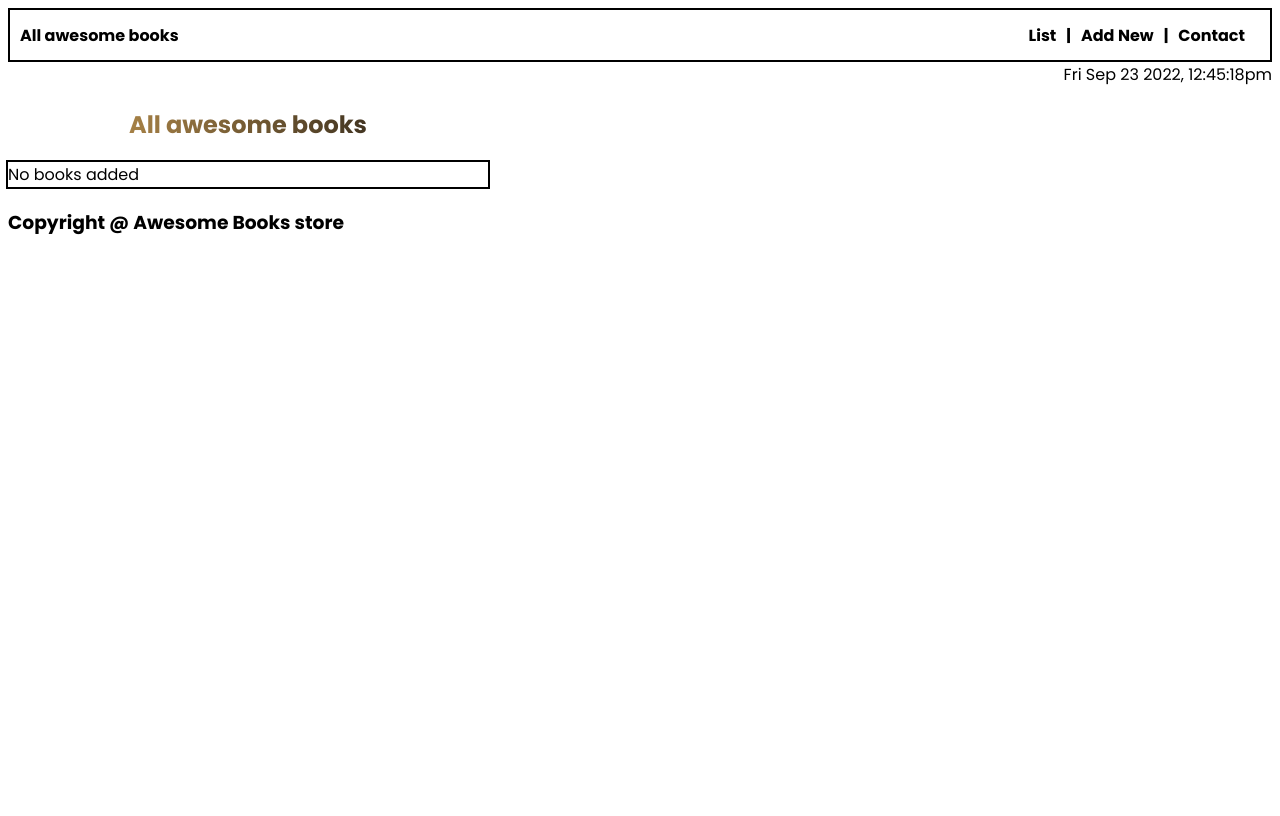
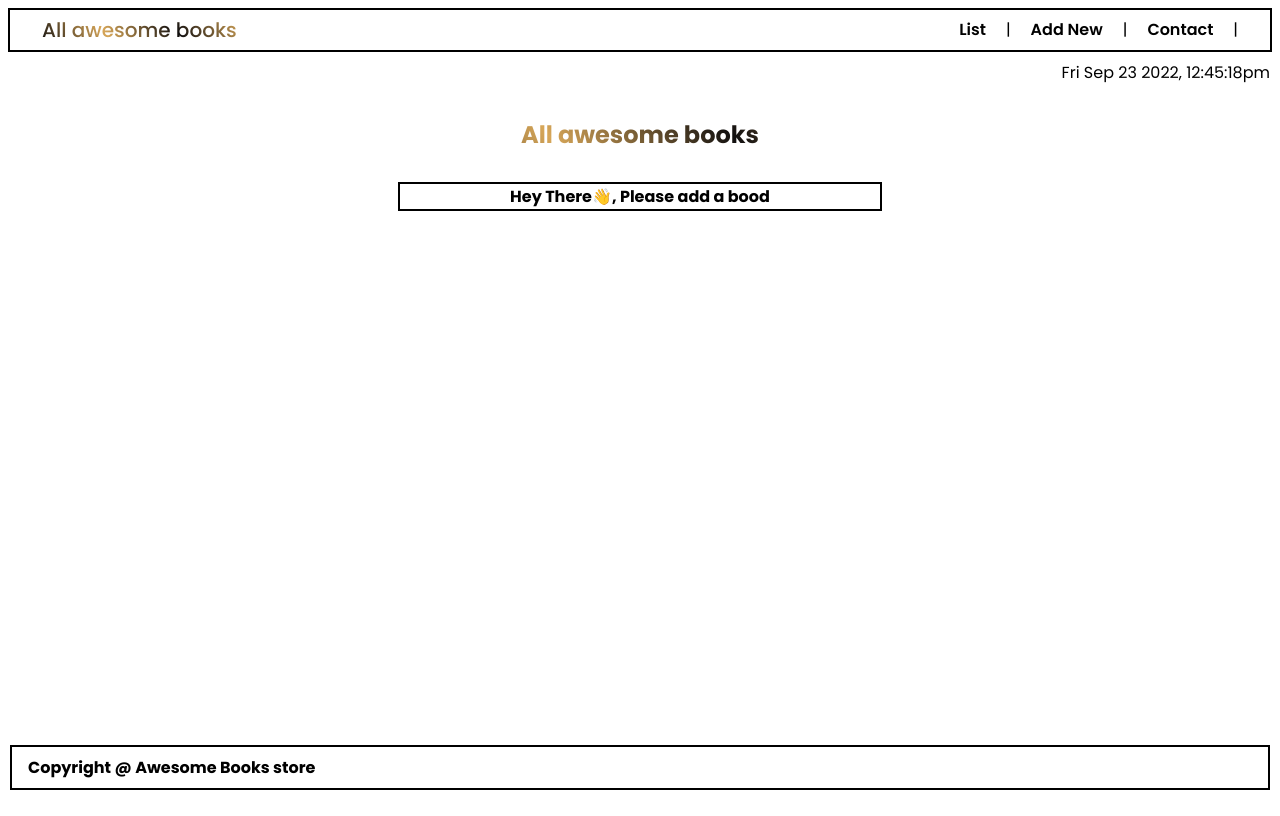
Before and after one commit to Strangeal/Awesome-books, a website: page index.html in a window 1280 px wide. Drawn offline with Linux system fonts and the light colour scheme.

Commit message:
Add styles for pages

```diff
--- a/index.html
+++ b/index.html
@@ -9,33 +9,35 @@
   </head>
   <body>
     <header>
-      <nav class="title">
-        <h4 id="heading">All awesome books</h4>
+      <nav class="navbar">
+        <a href="#list" id="heading" class="nav-brand gradient-style">All awesome books</a>
         <div class="links">
-          <ul class="ul-links">
-            <li class="listLink"><a id="link" href="#list">List</a></li>
-            <li><a href="#">|</a></li>
-            <li class="listLink">
-              <a id="add-link" href="#add-new">Add New</a>
+          <ul class="nav-menu">
+            <li class="nav-item">
+              <a id="link" class="nav-link" href="#list">List</a>|
             </li>
-            <li><a href="#">|</a></li>
-            <li class="listLink">
-              <a id="contact-link" href="#contact-list">Contact</a>
+            <li class="nav-item">
+              <a id="add-link" class="nav-link" href="#add-new">Add New</a>|
+            </li>
+            <li class="nav-item">
+              <a id="contact-link" class="nav-link" href="#contact-list">Contact</a>|
             </li>
           </ul>
         </div>
       </nav>
     </header>
+
+    <main>
     <div class="date">Date</div>
     <br />
     <section class="container">
-      <h1 id="heading-h1" class="heading">All awesome books</h1>
+      <h1 id="heading-h1" class="heading gradient-style">All awesome books</h1>
       <!-- Booklist data -->
       <div id="book-list"></div>
       <div class="form-wrapper" id="form-wrapper">
         <!-- Input fields -->
         <form id="form-container">
-          <h2 class="input-heading">Add a new book</h2>
+          <h2 class="input-heading gradient-style">Add a new book</h2>
           <div class="form-group">
             <input type="text" id="title" placeholder="Title" required />
           </div>
@@ -43,13 +45,13 @@
             <input type="text" id="author" placeholder="Author" required />
           </div>
           <div class="form-group add-btn">
-            <button type="submit" id="submit" class="btn">Add</button>
+            <button type="submit" id="submit" class="btn gradient-style">Add</button>
           </div>
         </form>
       </div>
     </section>
-    <div class="contact" id="contact">
-      <h2 class="contact-heading">Contact Information</h2>
+    <div class="contact container" id="contact">
+      <h2 class="contact-heading gradient-style">Contact Information</h2>
       <p class="contact-paragraph">
         Do you have any questions or you just want to say "Hello"? You can reach
         out to us!
@@ -60,6 +62,7 @@
         <li>Our address: Streetname 22, 84503 City, Country</li>
       </ul>
     </div>
+  </main>
     <footer>
       <h3>Copyright @ Awesome Books store</h3>
     </footer>
--- a/main.js
+++ b/main.js
@@ -2,7 +2,6 @@ const bookListEl = document.querySelector('#book-list');
 const addBtn = document.querySelector('.btn');
 const titleEl = document.querySelector('#title');
 const authorEl = document.querySelector('#author');
-const form = document.querySelector('.form-container');
 const listMenu = document.querySelector('#book-list');
 const Link = document.querySelector('#link');
 const contactEl = document.querySelector('#contact-link');
@@ -11,10 +10,8 @@ const contactMenu = document.querySelector('#contact');
 const formLink = document.querySelector('#add-link');
 const date = document.querySelector('.date');
 const heading = document.querySelector('#heading-h1');
-console.log(heading);
 
 // display date & time dynamically
-
 const timeDate = () => {
   const newDate = new Date();
   date.innerHTML = `${newDate.toDateString()}, ${newDate.getHours()}:${newDate.getMinutes()}:${newDate.getSeconds()}pm `;
@@ -35,6 +32,9 @@ contactEl.addEventListener('click', () => {
   formMenu.style.display = 'none';
   listMenu.style.display = 'none';
   heading.style.display = 'none';
+  Link.style.color = '#000';
+  contactEl.style.color = 'blue';
+  formLink.style.color = '#000';
 });
 
 Link.addEventListener('click', () => {
@@ -42,6 +42,9 @@ Link.addEventListener('click', () => {
   formMenu.style.display = 'none';
   listMenu.style.display = 'block';
   heading.style.display = 'block';
+  Link.style.color = 'blue';
+  contactEl.style.color = '#000';
+  formLink.style.color = '#000';
 });
 
 formLink.addEventListener('click', () => {
@@ -49,6 +52,9 @@ formLink.addEventListener('click', () => {
   formMenu.style.display = 'block';
   listMenu.style.display = 'none';
   heading.style.display = 'none';
+  Link.style.color = '#000';
+  contactEl.style.color = '#000';
+  formLink.style.color = 'blue';
 });
 
 const bookList = JSON.parse(localStorage.getItem('storedBooks')) || [];
@@ -71,14 +77,18 @@ class Library {
         bookList.push(addNewBook);
         localStorage.setItem('storedBooks', JSON.stringify(bookList));
         this.renderBooks();
-        form.reset();
+        // form.reset();
+        titleEl.value = '';
+        authorEl.value = '';
       }
     });
   }
 
   renderBooks() {
     if (!bookList.length) {
-      bookListEl.innerHTML = 'No books added';
+      bookListEl.innerHTML = 'Hey There👋, Please add a bood';
+      bookListEl.style.textAlign = 'center';
+      bookListEl.style.fontWeight = '700';
     } else {
       let empty = '';
       bookList.forEach((each, index) => {
@@ -88,7 +98,7 @@ class Library {
         <p class="book-title">"${each.title}"</p>
         <p>by</p>
         <p class="book-author">${each.author}</p>  </div>
-        <button type="button" class="remove-btn" id=${index}>Remove</button>
+        <button type="button" class="remove-btn gradient-style" id=${index}>Remove</button>
     </div>`;
       });
       bookListEl.innerHTML = empty;
--- a/styles.css
+++ b/styles.css
@@ -1,33 +1,94 @@
 /* font */
 @import url('https://fonts.googleapis.com/css2?family=Poppins:ital,wght@0,100;0,200;0,300;0,400;0,500;0,600;0,700;0,800;0,900;1,100;1,200;1,300;1,400;1,500;1,600;1,700;1,800;1,900&display=swap');
 
-/* style content to center */
+/* Reset styles */
+* {
+  padding: 0;
+  margin: 0;
+  box-sizing: border-box;
+}
+
+:root {
+  --clr-dark: #000;
+  --clr-white: #fff;
+  --bg-gradient: linear-gradient(0.15turn, rgb(17, 15, 15), rgba(196, 124, 8, 0.674), rgb(17, 15, 15), rgba(196, 124, 8, 0.674));
+  --btn-gradient: linear-gradient(to right, rgba(196, 124, 8, 0.674), rgb(17, 15, 15));
+  --bg-fill: transparent;
+}
+
+a {
+  text-decoration: none;
+}
+
 body {
-  background-color: #fff;
-  /* display: flex; */
-  justify-content: center;
-  align-items: center;
-  height: 100vh;
+  background-color: var(--clr-white);
   font-family: 'Poppins', sans-serif;
 }
 
+.gradient-style {
+  text-align: center;
+  background-image: var(--bg-gradient);
+  -webkit-background-clip: text;
+  -webkit-text-fill-color: var(--bg-fill);
+}
+
+/* date */
+.date {
+  float: right;
+  margin: 0 10px;
+}
+
+/* Navigation bar styles */
+.navbar {
+  display: flex;
+  justify-content: space-between;
+  align-items: center;
+  padding: 0.3rem 2rem;
+  box-shadow: 0 0 0 2px var(--clr-dark);
+  margin: 10px;
+}
+
+.nav-menu {
+  display: flex;
+  align-items: center;
+}
+
+.nav-item {
+  list-style: none;
+}
+
+.nav-brand {
+  font-size: 20px;
+  font-weight: 500;
+  color: var(--clr-dark);
+  background-image: var(--bg-gradient);
+  -webkit-background-clip: text;
+  -webkit-text-fill-color: var(--bg-fill);
+}
+
+.nav-link {
+  margin: 0 20px;
+  transition: 0.7s ease;
+  font-weight: 600;
+  color: var(--clr-dark);
+}
+
+.nav-link:hover {
+  color: dodgerblue;
+}
+
+/* style content to center */
 .container {
-  max-width: 30rem;
+  width: 30rem;
+  margin: auto;
 }
 
 .heading {
-  text-align: center;
-  background-image: linear-gradient(
-    to right,
-    rgba(196, 124, 8, 0.674),
-    rgb(17, 15, 15)
-  );
-  -webkit-background-clip: text;
-  -webkit-text-fill-color: transparent;
+  padding: 2rem 0;
 }
 
 #book-list {
-  box-shadow: 0 0 0 2px #000;
+  box-shadow: 0 0 0 2px var(--clr-dark);
   margin-bottom: 1.3rem;
 }
 
@@ -36,6 +97,7 @@ body {
   display: flex;
   justify-content: space-between;
   align-items: center;
+  padding: 0.3rem;
 }
 
 .library-book:nth-of-type(2n + 1) {
@@ -54,20 +116,13 @@ body {
 
 .remove-btn,
 #submit {
-  box-shadow: 1px 1px 0 1px #000;
-  border: 2px solid #000;
+  box-shadow: 1px 1px 0 1px var(--clr-dark);
+  border: 2px solid var(--clr-dark);
   margin: 0 0.8rem 0 0;
   font-weight: 900;
-  color: pink;
-  background-image: linear-gradient(
-    to right,
-    rgba(196, 124, 8, 0.674),
-    rgb(17, 15, 15)
-  );
-  -webkit-background-clip: text;
-  -webkit-text-fill-color: transparent;
   cursor: pointer;
   transition: 0.4s ease;
+  padding: 0.2rem 0.5rem;
 }
 
 #submit {
@@ -81,31 +136,24 @@ body {
 
 /* Style form */
 .input-heading {
-  background-image: linear-gradient(
-    0.15turn,
-    rgb(17, 15, 15),
-    rgba(196, 124, 8, 0.674),
-    rgb(17, 15, 15),
-    rgba(196, 124, 8, 0.674)
-  );
-  -webkit-background-clip: text;
-  -webkit-text-fill-color: transparent;
+  padding: 2rem 0;
 }
 
-#form-container {
+.form-wrapper {
   display: flex;
   flex-direction: column;
   justify-content: center;
   align-items: center;
-  padding: 0 4rem;
+  height: 50vh;
 }
 
 input[type='text'] {
-  min-width: 20rem;
+  width: 30rem;
   margin-bottom: 0.8rem;
-  border: 2px solid #000;
+  border: 2px solid var(--clr-dark);
   padding: 0.3rem 0.8rem;
-  outline: #000;
+  outline: var(--clr-dark);
+  font-weight: 600;
 }
 
 .add-btn {
@@ -114,46 +162,33 @@ input[type='text'] {
   justify-content: end;
 }
 
-/** Navigation Menu **/
-
-#list {
-  border: 1px solid black;
+/* contact styles */
+.contact-paragraph {
+  margin-bottom: 1rem;
+  font-weight: 700;
 }
 
-.title {
-  border: 2px solid;
-  display: flex;
-  align-items: center;
-  justify-content: space-between;
-  padding: 0 10px;
-  height: 50px;
+.contact-heading {
+  padding: 2rem 0;
 }
 
-.links {
-  display: flex;
-  margin-left: 20px;
+.contact-items li {
+  font-weight: 700;
 }
 
-.ul-links {
-  list-style: none;
-  display: flex;
-  margin-right: 5px;
-  font-weight: bold;
+/* Footer */
+footer {
+  position: fixed;
+  bottom: 0;
+  left: 0;
+  right: 0;
+  border: 2px solid var(--clr-dark);
+  margin: 10px;
+  background-color: var(--clr-white);
 }
 
-li {
-  margin-right: 10px;
+footer h3 {
+  margin: 0;
+  padding: 0.5rem 1rem;
+  font-size: 1rem;
 }
-
-a {
-  text-decoration: none;
-  color: black;
-}
-
-.ul-links li a:hover {
-  color: #4472e7;
-}
-
-.date {
-  float: right;
-}
```
Also changed, not shown: README.md.
